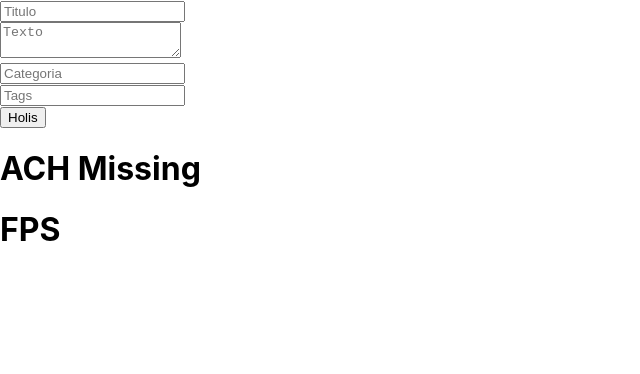
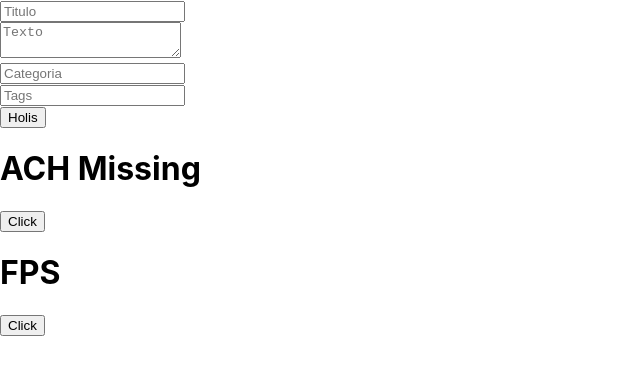
Before and after one commit to Daravico/texts-organizer-typescript, a React (Create React App) app: page / in a window 1280 px wide. Shown: the top 374 px of the page, without its empty margins (0-640 px from the left). Built offline with nearby package versions, Linux system fonts and the light colour scheme.

Commit message:
Previous to custom hook for local storage (try)

```diff
--- a/public/index.html
+++ b/public/index.html
@@ -23,7 +23,7 @@
       work correctly both with client-side routing and a non-root public URL.
       Learn how to configure a non-root public URL by running `npm run build`.
     -->
-    <title>React App</title>
+    <title>Texts Typescript App</title>
   </head>
   <body>
     <noscript>You need to enable JavaScript to run this app.</noscript>
--- a/src/App.tsx
+++ b/src/App.tsx
@@ -35,6 +35,7 @@ const App = (): JSX.Element => {
     <Fragment>
       <NewTextForm addingText={addingText} />
       <TextsViewer textsList={textsList}/>
+
     </Fragment>
   );
 };
--- a/src/components/SingleTextView.tsx
+++ b/src/components/SingleTextView.tsx
@@ -5,14 +5,26 @@ import React from "react";
 import { SingleText } from "../interfaces/interfaces";
 
 // Local interface for PROPS
-interface SingleTextViewProps{
-    textInfo: SingleText
+interface SingleTextViewProps {
+    textInfo: SingleText,
+    idx: number
 
 }
 
-const SingleTextView: React.FC<SingleTextViewProps> = ({textInfo}) => {
+const SingleTextView: React.FC<SingleTextViewProps> = ({ textInfo, idx }) => {
 
-    return(<h1>{textInfo.title}</h1>);
+
+    const toggle = () => {
+
+        console.log(idx);
+    }
+
+
+    return (
+        <div>
+            <h1>{textInfo.title}</h1>
+            <button onClick={toggle}>Click</button>
+        </div>);
 
 }
 
--- a/src/components/TextsViewer.tsx
+++ b/src/components/TextsViewer.tsx
@@ -18,7 +18,7 @@ const TextsViewer: React.FC<ViewerProps> = ({ textsList }) => {
         <Fragment>
             {textsList.map((textInfo: SingleText, index: number) => {
                 return (
-                    <SingleTextView textInfo={textInfo} key={index}/>
+                    <SingleTextView textInfo={textInfo} key={index} idx={index}/>
                 )
             })}
         </Fragment>
```
